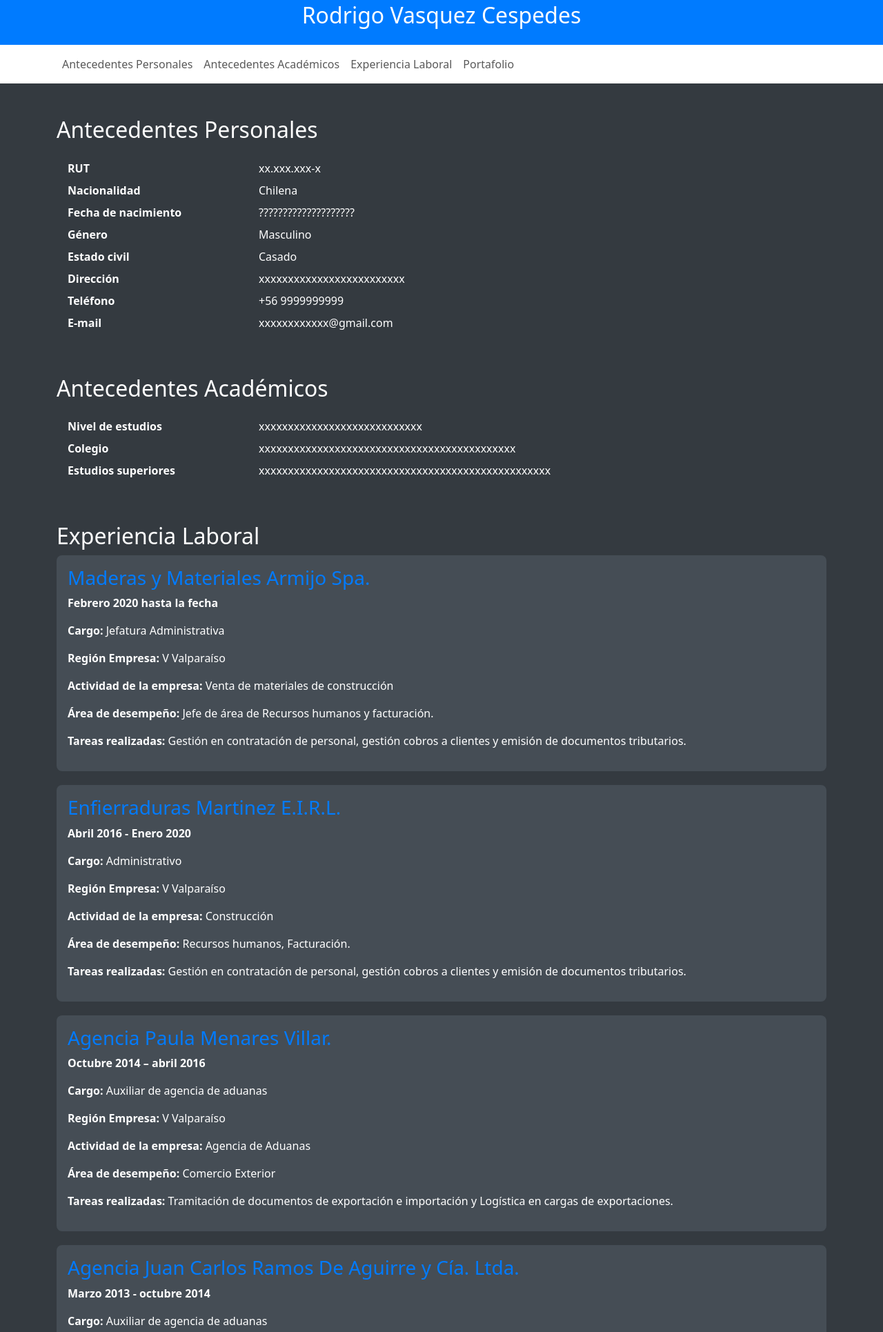
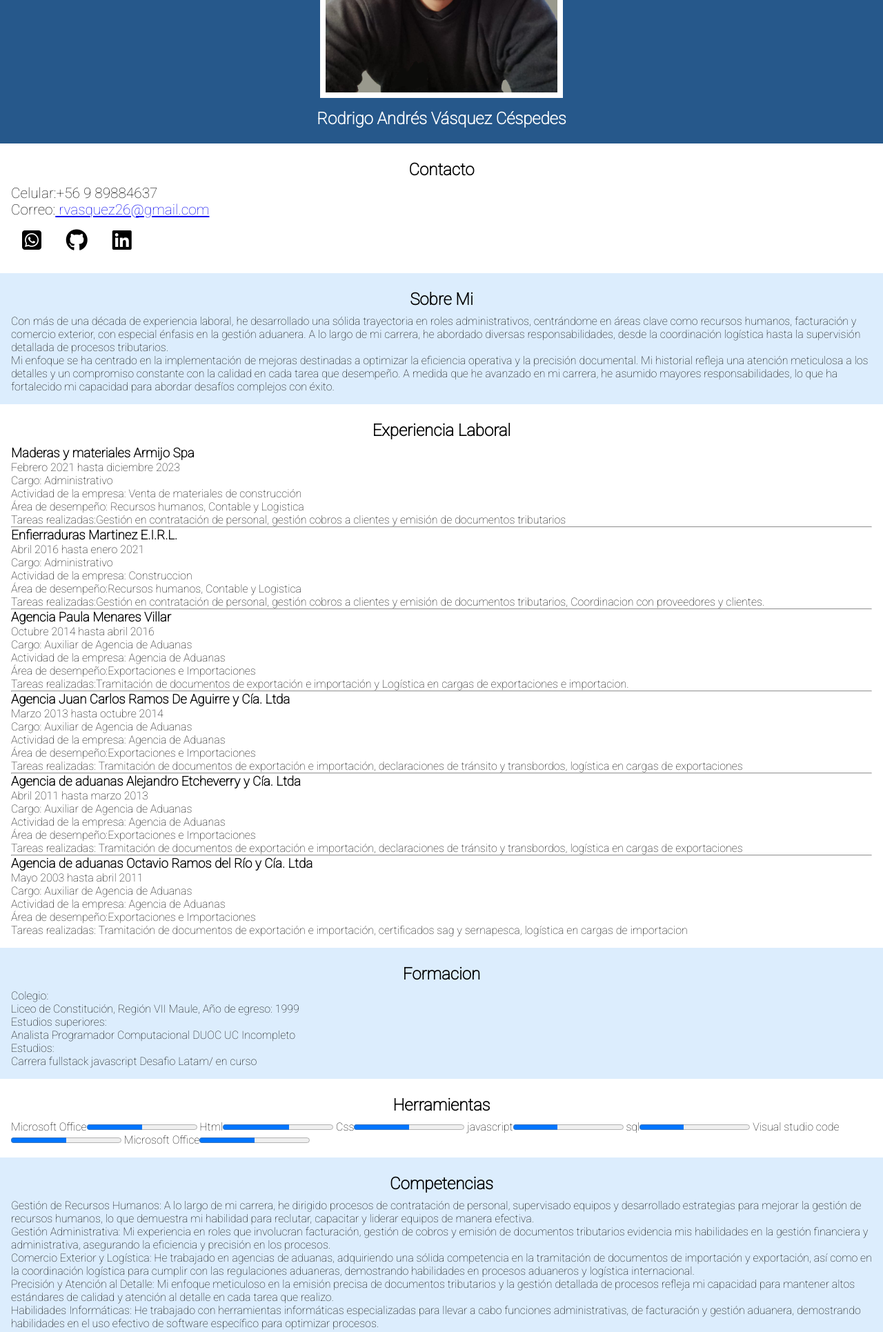
Before and after one commit to rodrigovasquezcespedes/rodrigovasquezcespedes.github.io, a plain HTML site: page index.html in a window 1280 px wide. Shown: the part 306-2237 px from the top of the page at 69% size. Drawn offline with nearby package versions, Linux system fonts and the light colour scheme.

Commit message:
crea estructura y vista celular

```diff
--- a/assets/css/style.css
+++ b/assets/css/style.css
@@ -1,40 +1,269 @@
-body {
-    background-color: #343a40;
+@import url('https://fonts.googleapis.com/css2?family=Roboto:wght@100&display=swap');
+
+* {
+    padding: 0;
+    margin: 0;
+    box-sizing: border-box;
+    font-family: 'Roboto', 'Lucida Sans Regular';
+}
+
+
+
+.body {
+    display: grid;
+    grid-template-columns: 100%;
+    grid-template-rows: 4rem 0.1rem 28rem auto 10rem;
+    grid-template-areas:
+        "header"
+        "nav"
+        "aside"
+        "main"
+        "footer";
+}
+
+.header {
+    grid-area: header;
+    background-color: #42413d;
+}
+
+.header h1 {
+    padding: 1rem;
+    text-align: center;
     color: #ffffff;
 }
 
-header {
-    background-color: #007bff;
-    padding: 1rem;
+.aside {
+    grid-area: aside;
+    background-color: #26588B;
+    display: flex;
+    flex-direction: column;
+    align-items: center;
+}
+
+.aside img {
+    margin: 1rem;
+    width: 22rem;
+    border: 0.5rem solid #ffffff;
+}
+
+.aside h2 {
     color: #ffffff;
     text-align: center;
 }
 
-nav {
-    background-color: #007bff;
+.aside p {
+    text-align: center;
+    color: #ffffff;
+    font-size: 1rem;
+}
+.nav{
+
+}
+.checkbtn i {
+    font-size: 2rem;
+    position: fixed;
+    top: 1rem;
+    right: 1rem;
+    cursor: pointer;
+    filter: invert();
 }
 
-nav a {
-    color: #ffffff;
+#check:checked~ul {
+    left: 0;
 }
 
-section {
-    margin: 40px 0;
+#check {
+    display: none;
 }
 
-article {
-    background-color: #454d55;
-    border-radius: 8px;
-    margin-bottom: 20px;
+.main {
+    grid-area: main;
+    background-color: #9c9b99;
 }
 
-article h3 {
-    color: #007bff;
+.main h2 {
+    text-align: center;
+    padding: 0.5rem;
 }
 
-footer {
-    background-color: #007bff;
+.contacto {
+    background-color: #ffffff;
+    padding: 1rem;
+}
+.contacto p{
+
+    font-size: 1.3rem;
+}
+.contacto i{
+    padding: 1rem;
+    font-size: 2rem;
+}
+
+.sobremi {
+    background-color: #dcedfd;
+    padding: 1rem;
+}
+
+.experiencia {
+    background-color: #ffffff;
+    padding: 1rem;
+}
+
+.formacion {
+    background-color: #dcedfd;
+    padding: 1rem;
+}
+
+.herramientas {
+    background-color: #ffffff;
+    padding: 1rem;
+}
+
+.competencias {
+    background-color: #dcedfd;
+    padding: 1rem;
+}
+
+.footer {
+    grid-area: footer;
+    background-color: #42413d;
+    text-align: center;
     color: #ffffff;
-    padding: 1rem 0;
-    text-align: center;
+    padding: 1rem;
 }
+
+
+/*------------------------>   media query para tablet<---------------------------------*/
+/*@media (min-width: 700px) {
+    .body {
+        grid-template-columns: 100% auto;
+        grid-template-rows: 50px 50px auto 50px;
+        grid-template-areas:
+            "header header"
+            "aside aside"
+            "main main"
+            "footer footer";
+    }
+
+    .header img{
+        width: 120px;
+        position:absolute;
+    }
+    .grid-container {
+        display: grid;
+        grid-template-columns: repeat(2, 1fr);
+        grid-template-rows: repeat(2, 242px);
+        gap: 5px;
+       margin: 5px;
+    }
+    .nav ul{
+        display: block;
+    }
+
+    .nav ul li {
+        display: inline-block;
+        padding: 15px;
+
+    }
+
+    .nav ul li a {
+        text-decoration: none;
+    }
+    .active{
+        font-size: 22px;
+        border:2px solid #42413d;
+    }
+
+    .card {
+        display: flex;
+        flex-direction: column;
+        align-items: center;
+    }
+
+    .card img {
+        width: 180px;
+        height: 180px;
+    }
+
+    .card a {
+        text-decoration: none;
+        background-color: #ffce2b;
+        border: 1px solid #f7f7f7;
+        padding: 8px 200px;
+        border-radius: 50px;
+    }
+    .checkbtn {
+        display: none;
+      }
+      #check{
+        display: none;
+      }
+
+}*/
+/*------------------------>   media query para pc<---------------------------------*/
+/*@media (min-width: 1281px) {
+    .body {
+        grid-template-columns: 200px auto;
+        grid-template-rows: 55px 552px 50px;
+        grid-template-areas:
+            "header header header"
+            "aside main main "
+            "footer footer footer";
+    }
+
+    .header img{
+        width: 130px;
+        position:absolute;
+    }
+
+    .grid-container {
+        display: grid;
+        grid-template-columns: repeat(3, 1fr);
+        grid-template-rows: repeat(2, 250px);
+        gap: 5px;
+        margin: 15px 15px 0 15px;
+    }
+
+    .nav ul li {
+        display: flex;
+    }
+
+    .nav ul li a {
+        flex-direction: column;
+        padding: 10px 15px;
+        text-decoration: none;
+    }
+    .nav ul li a:active{
+        color: #ddd3d3;
+    }
+    .active{
+        font-size: 22px;
+        border:2px solid #42413d;
+    }
+
+    .card {
+        display: flex;
+        flex-direction: column;
+        align-items: center;
+    }
+
+    .card img {
+        width: 200px;
+        height: 200px;
+    }
+
+    .card a {
+        text-decoration: none;
+        background-color: #ffce2b;
+        border: 1px solid #f7f7f7;
+        padding: 8px 100px;
+        border-radius: 50px;
+    }
+    .checkbtn {
+        display: none;
+      }
+      #check{
+        display: none;
+      }
+
+} */
--- a/index.html
+++ b/index.html
@@ -4,164 +4,151 @@
 <head>
     <meta charset="UTF-8">
     <meta name="viewport" content="width=device-width, initial-scale=1.0">
-    <link rel="stylesheet" href="https://cdn.jsdelivr.net/npm/bootstrap@5.3.0/dist/css/bootstrap.min.css">
+    <link rel="icon" type="image/jpg" href="/favicon.jpg">
+    <link rel="stylesheet" href="https://cdnjs.cloudflare.com/ajax/libs/font-awesome/6.5.1/css/all.min.css"
+        integrity="sha512-DTOQO9RWCH3ppGqcWaEA1BIZOC6xxalwEsw9c2QQeAIftl+Vegovlnee1c9QX4TctnWMn13TZye+giMm8e2LwA=="
+        crossorigin="anonymous" referrerpolicy="no-referrer">
     <link rel="stylesheet" href="./assets/css/style.css">
     <title>Curriculum</title>
 </head>
 
-<body>
-    <header>
-        <img class="img-thumbnail img-fluid" src="./assets/img/image.jpg" alt="foto">
-        <h1>Curriculum Vitae</h1>
-        <h2>Rodrigo Vasquez Cespedes</h2>
+<body class="body">
+    <header class="header">
+        <h1>Curriculum</h1>
     </header>
-    <nav class="navbar navbar-expand-lg navbar-light bg-body sticky-top">
-        <div class="container">
-            <button class="navbar-toggler" type="button" data-bs-toggle="collapse" data-bs-target="#navbarNav"
-                aria-controls="navbarNav" aria-expanded="false" aria-label="Toggle navigation">
-                <span class="navbar-toggler-icon"></span>
-            </button>
-            <div class="collapse navbar-collapse" id="navbarNav">
-                <ul class="navbar-nav">
-                    <li class="nav-item">
-                        <a class="nav-link" href="#antecedentes_personales">Antecedentes Personales</a>
-                    </li>
-                    <li class="nav-item">
-                        <a class="nav-link" href="#sección_educación">Antecedentes Académicos</a>
-                    </li>
-                    <li class="nav-item">
-                        <a class="nav-link" href="#sección_experiencia">Experiencia Laboral</a>
-                    </li>
-                    <li class="nav-item">
-                        <a class="nav-link" href="portafolio.html">Portafolio</a>
-                    </li>
-                </ul>
-            </div>
-        </div>
+    <nav class="nav">
+        <a href="#"><img src="./assets/img/logo.png" alt="logo"></a>
+        <input type="checkbox" id="check">
+        <label for="check" class="checkbtn"><i class="fas fa-bars"></i></label>
     </nav>
-    <div class="container mt-5 ">
-        <section id="antecedentes_personales">
-            <h2>Antecedentes Personales</h2>
-            <dl class="row p-3">
-                <dt class="col-sm-3">RUT</dt>
-                <dd class="col-sm-9">xx.xxx.xxx-x</dd>
+    <aside class="aside">
+        <img src="./assets/img/imagen.png" alt="imagen persona">
+        <h2>Rodrigo Andrés Vásquez Céspedes</h2>
+    </aside>
+    <main class="main">
+        <article class="contacto">
+            <h2>Contacto</h2>
+            <p>Celular:+56 9 89884637</p>
+            <p>Correo:<a href="mailto:rvasquez26@gmail.com.com"> rvasquez26@gmail.com</a></p>
+            <i class="fa-brands fa-square-whatsapp"></i>
+            <i class="fa-brands fa-github"></i>
+            <i class="fa-brands fa-linkedin"></i>
+        </article>
+        <article class="sobremi">
+            <h2>Sobre Mi</h2>
+            <p>Con más de una década de experiencia laboral, he desarrollado una sólida trayectoria en roles
+                administrativos, centrándome en áreas clave como recursos humanos, facturación y comercio exterior, con
+                especial énfasis en la gestión aduanera. A lo largo de mi carrera, he abordado diversas
+                responsabilidades, desde la coordinación logística hasta la supervisión detallada de procesos
+                tributarios.</p>
+                <p> Mi enfoque se ha centrado en la implementación de mejoras destinadas a optimizar la eficiencia operativa
+                y la precisión documental. Mi historial refleja una atención meticulosa a los detalles y un compromiso
+                constante con la calidad en cada tarea que desempeño. A medida que he avanzado en mi carrera, he asumido
+                mayores responsabilidades, lo que ha fortalecido mi capacidad para abordar desafíos complejos con éxito.
+            </p>
+        </article>
+        <article class="experiencia">
+            <h2>Experiencia Laboral</h2>
+            <h3>Maderas y materiales Armijo Spa</h3>
+            <p>Febrero 2021 hasta diciembre 2023</p>
+            <p>Cargo: Administrativo</p>
+            <p>Actividad de la empresa: Venta de materiales de construcción </p>
+            <p>Área de desempeño: Recursos humanos, Contable y Logistica</p>
+            <p>Tareas realizadas:Gestión en contratación de personal, gestión cobros a clientes y emisión de documentos
+                tributarios</p>
+            <hr>
+            <h3>Enfierraduras Martinez E.I.R.L.</h3>
+            <p>Abril 2016 hasta enero 2021</p>
+            <p>Cargo: Administrativo</p>
+            <p>Actividad de la empresa: Construccion</p>
+            <p>Área de desempeño:Recursos humanos, Contable y Logistica</p>
+            <p>Tareas realizadas:Gestión en contratación de personal, gestión cobros a clientes y emisión de documentos
+                tributarios, Coordinacion con proveedores y clientes.</p>
+            <hr>
+            <h3>Agencia Paula Menares Villar</h3>
+            <p>Octubre 2014 hasta abril 2016</p>
+            <p>Cargo: Auxiliar de Agencia de Aduanas </p>
+            <p>Actividad de la empresa: Agencia de Aduanas </p>
+            <p>Área de desempeño:Exportaciones e Importaciones</p>
+            <p>Tareas realizadas:Tramitación de documentos de exportación e importación y Logística en cargas de
+                exportaciones e importacion.</p>
+            <hr>
+            <h3>Agencia Juan Carlos Ramos De Aguirre y Cía. Ltda</h3>
+            <p>Marzo 2013 hasta octubre 2014</p>
+            <p>Cargo: Auxiliar de Agencia de Aduanas </p>
+            <p>Actividad de la empresa: Agencia de Aduanas </p>
+            <p>Área de desempeño:Exportaciones e Importaciones</p>
+            <p>Tareas realizadas: Tramitación de documentos de exportación e importación, declaraciones de tránsito y
+                transbordos, logística en cargas de exportaciones</p>
+            <hr>
+            <h3>Agencia de aduanas Alejandro Etcheverry y Cía. Ltda</h3>
+            <p>Abril 2011 hasta marzo 2013 </p>
+            <p>Cargo: Auxiliar de Agencia de Aduanas </p>
+            <p>Actividad de la empresa: Agencia de Aduanas </p>
+            <p>Área de desempeño:Exportaciones e Importaciones</p>
+            <p>Tareas realizadas: Tramitación de documentos de exportación e importación, declaraciones de tránsito y
+                transbordos, logística en cargas de exportaciones</p>
+            <hr>
+            <h3>Agencia de aduanas Octavio Ramos del Río y Cía. Ltda</h3>
+            <p>Mayo 2003 hasta abril 2011</p>
+            <p>Cargo: Auxiliar de Agencia de Aduanas </p>
+            <p>Actividad de la empresa: Agencia de Aduanas </p>
+            <p>Área de desempeño:Exportaciones e Importaciones</p>
+            <p>Tareas realizadas: Tramitación de documentos de exportación e importación, certificados sag y sernapesca,
+                logística en cargas de importacion</p>
+        </article>
+        <article class="formacion">
+            <h2>Formacion</h2>
+            <span>Colegio:</span>
+            <p>Liceo de Constitución, Región VII Maule, Año de egreso: 1999</p>
+            <span>Estudios superiores:</span>
+            <p>Analista Programador Computacional DUOC UC Incompleto</p>
+            <span>Estudios:</span>
+            <p>Carrera fullstack javascript Desafio Latam/ en curso</p>
+        </article>
+        <article class="herramientas">
+            <h2>Herramientas</h2>
+            <span>Microsoft Office</span><progress value="50" max="100"></progress>
+            <span>Html</span><progress value="60" max="100"></progress>
+            <span>Css</span><progress value="50" max="100"></progress>
+            <span>javascript</span><progress value="40" max="100"></progress>
+            <span>sql</span><progress value="40" max="100"></progress>
+            <span>Visual studio code</span><progress value="50" max="100"></progress>
+            <span>Microsoft Office</span><progress value="50" max="100"></progress>
+        </article>
+        <article class="competencias">
+            <h2>Competencias</h2>
+            <p>Gestión de Recursos Humanos: A lo largo de mi carrera, he dirigido procesos de contratación de personal,
+                supervisado equipos y desarrollado estrategias para mejorar la gestión de recursos humanos, lo que
+                demuestra mi habilidad para reclutar, capacitar y liderar equipos de manera efectiva.</p>
 
-                <dt class="col-sm-3">Nacionalidad</dt>
-                <dd class="col-sm-9">Chilena</dd>
+            <p>Gestión Administrativa: Mi experiencia en roles que involucran facturación, gestión de cobros y emisión
+                de documentos tributarios evidencia mis habilidades en la gestión financiera y administrativa,
+                asegurando la eficiencia y precisión en los procesos.</p>
 
-                <dt class="col-sm-3">Fecha de nacimiento</dt>
-                <dd class="col-sm-9">????????????????????</dd>
+            <p>Comercio Exterior y Logística: He trabajado en agencias de aduanas, adquiriendo una sólida competencia en
+                la tramitación de documentos de importación y exportación, así como en la coordinación logística para
+                cumplir con las regulaciones aduaneras, demostrando habilidades en procesos aduaneros y logística
+                internacional.</p>
 
-                <dt class="col-sm-3">Género</dt>
-                <dd class="col-sm-9">Masculino</dd>
+            <p>Precisión y Atención al Detalle: Mi enfoque meticuloso en la emisión precisa de documentos tributarios y
+                la gestión detallada de procesos refleja mi capacidad para mantener altos estándares de calidad y
+                atención al detalle en cada tarea que realizo.</p>
 
-                <dt class="col-sm-3">Estado civil</dt>
-                <dd class="col-sm-9">Casado</dd>
-
-                <dt class="col-sm-3">Dirección</dt>
-                <dd class="col-sm-9">xxxxxxxxxxxxxxxxxxxxxxxxx</dd>
-
-                <dt class="col-sm-3">Teléfono</dt>
-                <dd class="col-sm-9">+56 9999999999</dd>
-
-                <dt class="col-sm-3">E-mail</dt>
-                <dd class="col-sm-9">xxxxxxxxxxxx@gmail.com</dd>
-            </dl>
-        </section>
-        <section id="sección_educación">
-            <h2>Antecedentes Académicos</h2>
-            <dl class="row p-3">
-                <dt class="col-sm-3">Nivel de estudios</dt>
-                <dd class="col-sm-9">xxxxxxxxxxxxxxxxxxxxxxxxxxxx</dd>
-
-                <dt class="col-sm-3">Colegio</dt>
-                <dd class="col-sm-9">xxxxxxxxxxxxxxxxxxxxxxxxxxxxxxxxxxxxxxxxxxxx</dd>
-
-                <dt class="col-sm-3">Estudios superiores</dt>
-                <dd class="col-sm-9">xxxxxxxxxxxxxxxxxxxxxxxxxxxxxxxxxxxxxxxxxxxxxxxxxx</dd>
-            </dl>
-        </section>
-        <section id="sección_experiencia">
-            <h2>Experiencia Laboral</h2>
-
-                <article class="p-3">
-                    <h3>Maderas y Materiales Armijo Spa.</h3>
-                    <p><strong>Febrero 2020 hasta la fecha</strong></p>
-                    <p><strong>Cargo:</strong> Jefatura Administrativa</p>
-                    <p><strong>Región Empresa:</strong> V Valparaíso</p>
-                    <p><strong>Actividad de la empresa:</strong> Venta de materiales de construcción</p>
-                    <p><strong>Área de desempeño:</strong> Jefe de área de Recursos humanos y facturación.</p>
-                    <p><strong>Tareas realizadas:</strong> Gestión en contratación de personal, gestión cobros a
-                        clientes y
-                        emisión de documentos tributarios.</p>
+            <p>Habilidades Informáticas: He trabajado con herramientas informáticas especializadas para llevar a cabo
+                funciones administrativas, de facturación y gestión aduanera, demostrando habilidades en el uso efectivo
+                de software específico para optimizar procesos.</p>
         </article>
-
-                <article class="p-3">
-                    <h3>Enfierraduras Martinez E.I.R.L.</h3>
-                    <p><strong>Abril 2016 - Enero 2020</strong></p>
-                    <p><strong>Cargo:</strong> Administrativo</p>
-                    <p><strong>Región Empresa:</strong> V Valparaíso</p>
-                    <p><strong>Actividad de la empresa:</strong> Construcción</p>
-                    <p><strong>Área de desempeño:</strong> Recursos humanos, Facturación.</p>
-                    <p><strong>Tareas realizadas:</strong> Gestión en contratación de personal, gestión cobros a
-                        clientes y emisión de documentos tributarios.</p>
-                </article>
-
-                <article class="p-3">
-                    <h3>Agencia Paula Menares Villar.</h3>
-                    <p><strong>Octubre 2014 – abril 2016</strong></p>
-                    <p><strong>Cargo:</strong> Auxiliar de agencia de aduanas</p>
-                    <p><strong>Región Empresa:</strong> V Valparaíso</p>
-                    <p><strong>Actividad de la empresa:</strong> Agencia de Aduanas</p>
-                    <p><strong>Área de desempeño:</strong> Comercio Exterior</p>
-                    <p><strong>Tareas realizadas:</strong> Tramitación de documentos de exportación e importación y
-                        Logística en cargas de exportaciones.</p>
-                </article>
-
-
-                <article class="p-3">
-                    <h3>Agencia Juan Carlos Ramos De Aguirre y Cía. Ltda.</h3>
-                    <p><strong>Marzo 2013 - octubre 2014</strong></p>
-                    <p><strong>Cargo:</strong> Auxiliar de agencia de aduanas</p>
-                    <p><strong>Región Empresa:</strong> V Valparaíso</p>
-                    <p><strong>Actividad de la empresa:</strong> Agencia de Aduanas</p>
-                    <p><strong>Área de desempeño:</strong> Comercio Exterior</p>
-                    <p><strong>Tareas realizadas:</strong> Tramitación de documentos de exportación e importación,
-                        declaraciones de tránsito y transbordos, logística en cargas de exportaciones.</p>
-                </article>
-
-                <!-- Agencia de aduanas Alejandro Etcheverry y Cía. Ltda. -->
-                <article class="p-3">
-                    <h3>Agencia de Aduanas Alejandro Etcheverry y Cía. Ltda.</h3>
-                    <p><strong>Abril 2011 - marzo 2013</strong></p>
-                    <p><strong>Cargo:</strong> Auxiliar de agencia de aduanas</p>
-                    <p><strong>Región Empresa:</strong> V Valparaíso</p>
-                    <p><strong>Actividad de la empresa:</strong> Agencia de Aduanas</p>
-                    <p><strong>Área de desempeño:</strong> Comercio Exterior</p>
-                    <p><strong>Tareas realizadas:</strong> Tramitación de documentos de Exportación, declaraciones de
-                        tránsito y transbordos, logística en cargas de exportaciones e importación.</p>
-                </article>
-
-                <!-- Agencia de aduanas Octavio Ramos del Río y Cía. Ltda. -->
-                <article class="p-3">
-                    <h3>Agencia de Aduanas Octavio Ramos del Río y Cía. Ltda.</h3>
-                    <p><strong>Mayo 2003 - abril 2011</strong></p>
-                    <p><strong>Cargo:</strong> Auxiliar de agencia de aduanas</p>
-                    <p><strong>Región Empresa:</strong> V Valparaíso</p>
-                    <p><strong>Actividad de la empresa:</strong> Agencia de Aduanas</p>
-                    <p><strong>Área de desempeño:</strong> Comercio Exterior</p>
-                    <p><strong>Tareas realizadas:</strong> Tramitación de documentos de importación, exportación,
-                        tramitación en compañías navieras y portuarias, logística en exportaciones e importación.</p>
-                </article>
-
-        </section>
+    </main>
+    <footer class="footer">
+        <p>© Copyright Rodrigo Vasquez Cespedes</p>
+        <div class="redes">
+            <i class="fa-brands fa-square-whatsapp"></i>
+            <i class="fa-brands fa-github"></i>
+            <i class="fa-brands fa-linkedin"></i>
 
         </div>
-
-    <footer>
-        &copy; 2023 - Rodrigo Andrés Vásquez Céspedes
     </footer>
-    <script src="https://cdn.jsdelivr.net/npm/bootstrap@5.3.0/dist/js/bootstrap.bundle.min.js"></script>
 </body>
 
 </html>
```
Also changed, not shown: assets/img/image.jpg (deleted), assets/img/imagen.png (added). Lines whose indentation alone changed are shown as unchanged.
